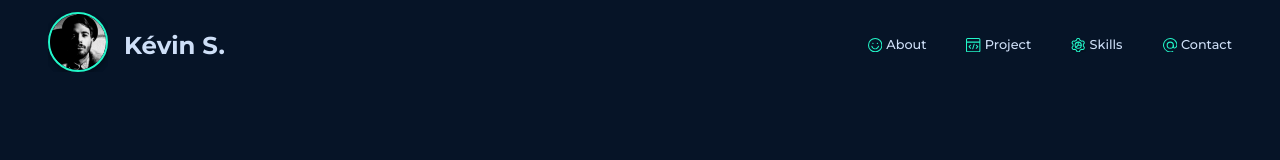
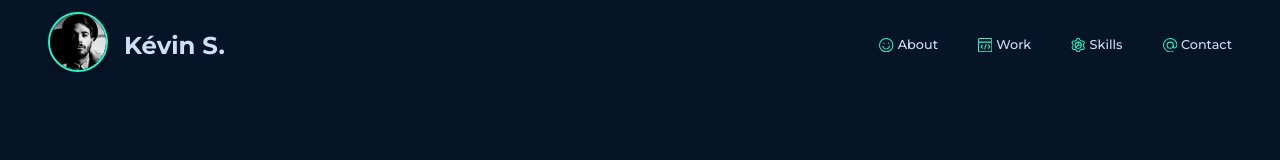
Before and after one commit to kevinsauvage/next-portfolio, a Next.js app: page / in a window 1280 px wide. Shown: the top 160 px of the page. Built offline with nearby package versions, Linux system fonts and the light colour scheme.

Commit message:
change nav item

```diff
--- a/src/component/Nav/Nav.jsx
+++ b/src/component/Nav/Nav.jsx
@@ -8,7 +8,7 @@ import styles from './Nav.module.scss';
 const Navigation = ({ setMenuIsOpen, menuIsOpen }) => {
   const links = [
     { hash: '#about', icon: aboutIcon, text: 'About' },
-    { hash: '#projects', icon: projects, text: 'Project' },
+    { hash: '#projects', icon: projects, text: 'Work' },
     { hash: '#skills', icon: skillsIcon, text: 'Skills' },
     { hash: '#contact', icon: arrowbase, text: 'Contact' },
   ];
```
